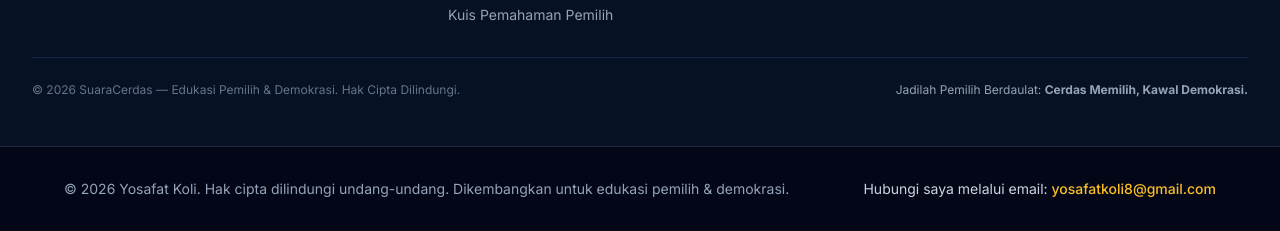
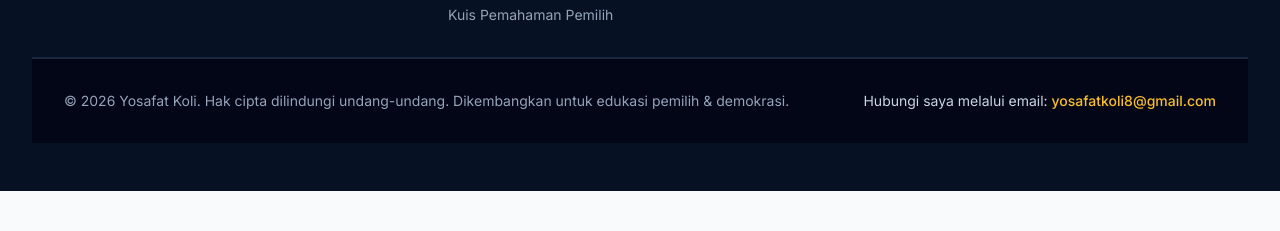
Before and after one commit to yosafatkoli8-tech/SuaraCerdas, a plain HTML site: page index.html in a window 1280 px wide. Shown: the part 5877-6108 px from the top of the page. After the commit the page ends 6068 px from the top, so only its background shows below. Drawn offline with nearby package versions, Linux system fonts and the light colour scheme.

Commit message:
Update index.html

```diff
--- a/index.html
+++ b/index.html
@@ -776,13 +776,6 @@
                     </p>
                 </div>
             </div>
-            <div class="pt-6 flex flex-col sm:flex-row items-center justify-between text-xs text-slate-500 gap-4">
-                <p>&copy; 2026 SuaraCerdas — Edukasi Pemilih & Demokrasi. Hak Cipta Dilindungi.</p>
-                <p class="text-slate-400">Jadilah Pemilih Berdaulat: <strong>Cerdas Memilih, Kawal Demokrasi.</strong></p>
-            </div>
-        </div>
-    </footer>
-
     <!-- ==================== LOGIKA JAVASCRIPT INTERAKTIF ==================== -->
     <script>
         // 1. Navigasi Mobile Toggle
```
